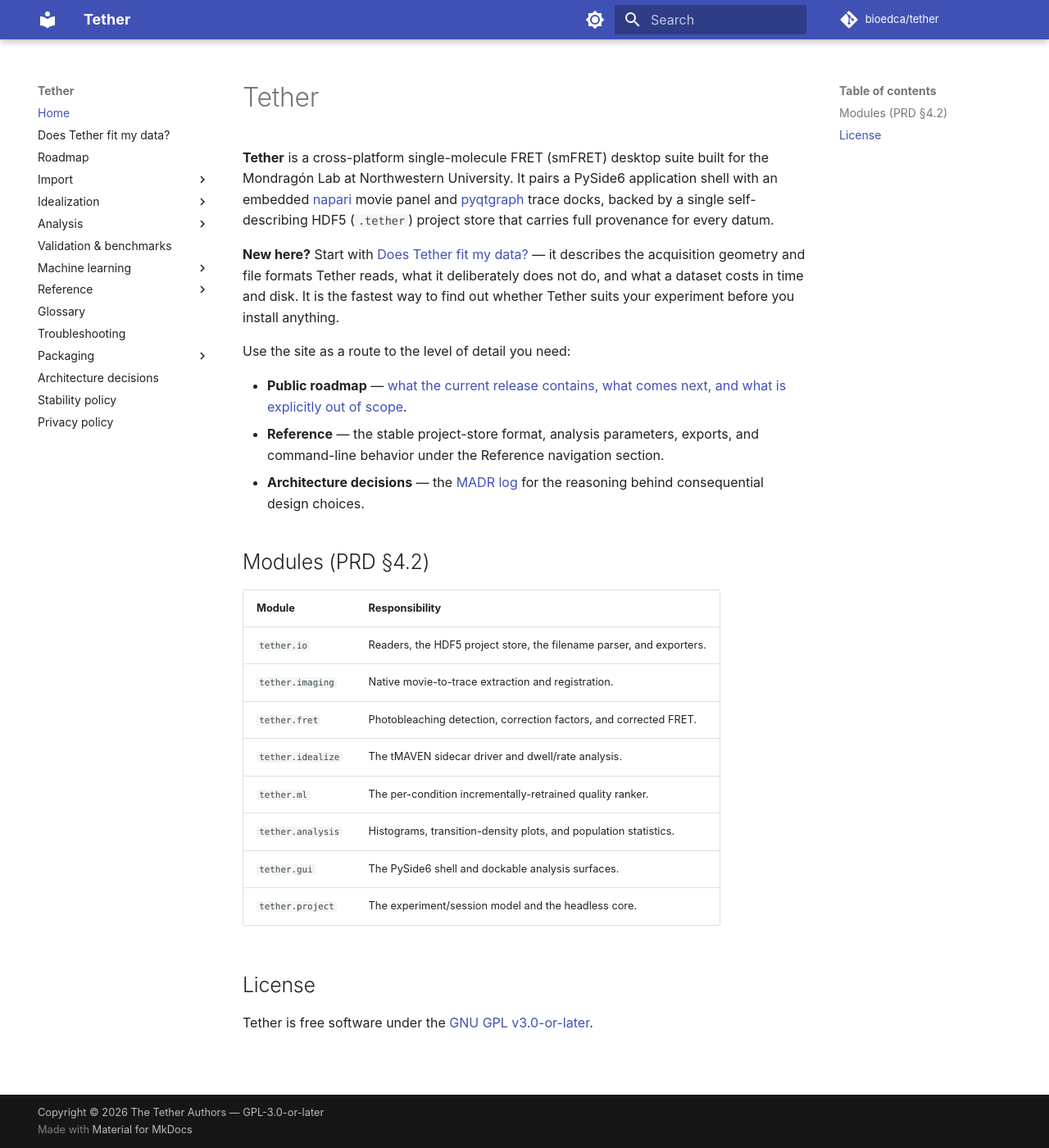
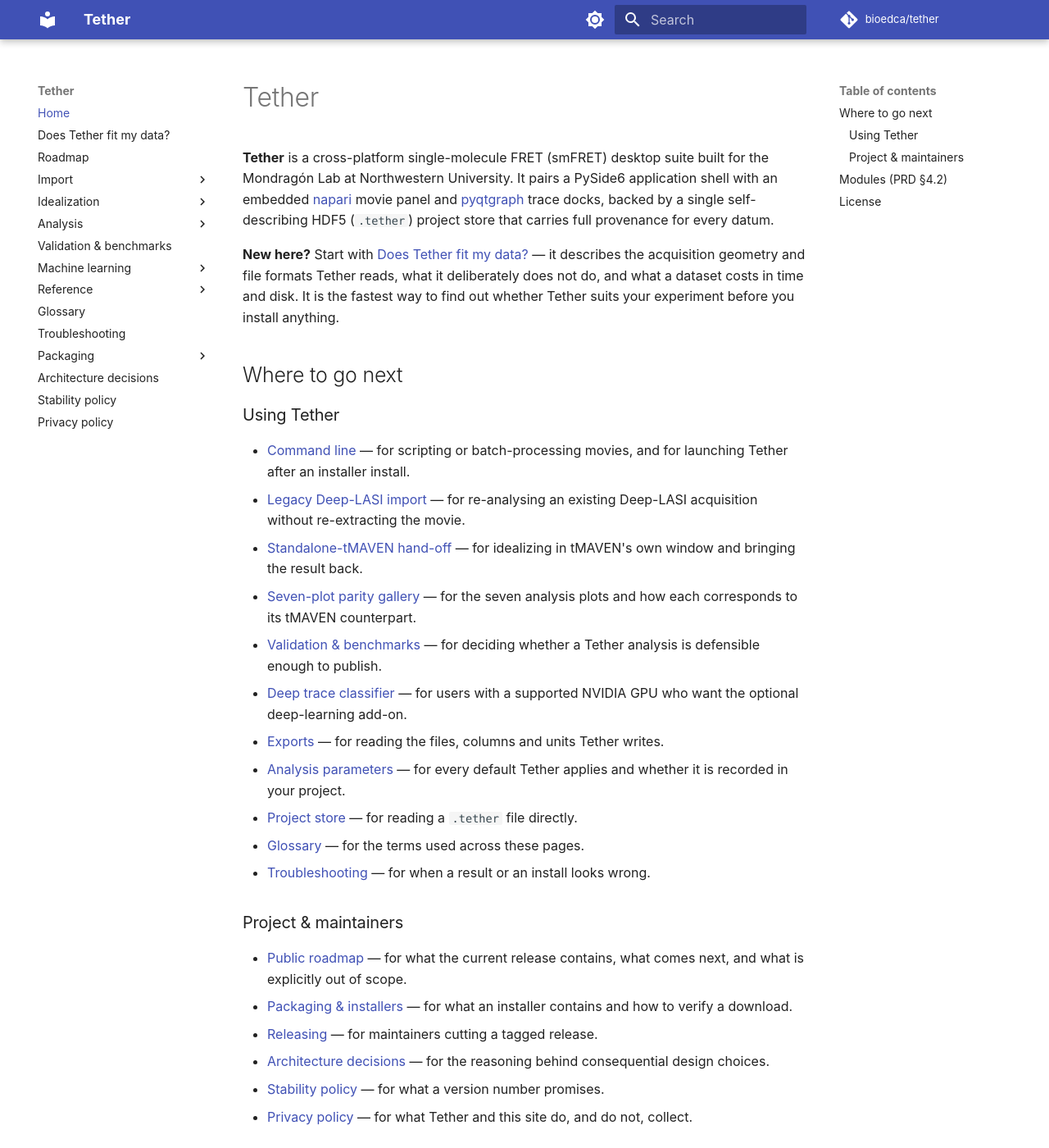
Before and after one commit to bioedca/tether, an MkDocs documentation site: the page built from docs/index.md, in a window 1280 px wide and 1400 px high. Shown: the whole window at 82% size. Built offline with MkDocs 1.6.1 and Material for MkDocs 9.7.7, drawn with Linux system fonts in a browser that asks for light colours; comment, search, counter and statistics services are not loaded; the version menu is left out; some of the changed text lies outside the part shown.

Commit message:
docs: refresh the README, route the landing page, retire the stale signing section (#490)
README: drop the pre-alpha badge and M0 status block, add the compatibility
pointer, real installer and from-source install paths, a Quickstart that
respects the installer leaving PATH alone, a Getting help section, and put
the docs site first. "Why Tether" is unchanged. Classifier goes to
5 - Production/Stable.

docs/index.md: a "Where to go next" router grouped Using Tether /
Project & maintainers that reaches all 19 nav leaves, and every module
table cell is now a link.

packaging/README.md: replace "Signing (deferred to PR-2)" with the
ADR-0059 position and point re-application at #244.

Refs: #168
Closes: #169
Closes: #460


Claude-Session: https://claude.ai/code/session_01Ecudg1vTzRrAsFD5KfVacb

Co-authored-by: Claude <noreply@anthropic.com>

```diff
--- a/docs/index.md
+++ b/docs/index.md
@@ -11,27 +11,54 @@ acquisition geometry and file formats Tether reads, what it deliberately does no
 what a dataset costs in time and disk. It is the fastest way to find out whether Tether
 suits your experiment before you install anything.
 
-Use the site as a route to the level of detail you need:
+## Where to go next
 
-- **Public roadmap** — [what the current release contains, what comes next, and what is
-  explicitly out of scope](roadmap.md).
-- **Reference** — the stable project-store format, analysis parameters, exports, and
-  command-line behavior under the Reference navigation section.
-- **Architecture decisions** — the [MADR log](adr/README.md) for the reasoning behind
-  consequential design choices.
+### Using Tether
+
+- [Command line](cli.md) — for scripting or batch-processing movies, and for launching
+  Tether after an installer install.
+- [Legacy Deep-LASI import](io/legacy-import.md) — for re-analysing an existing
+  Deep-LASI acquisition without re-extracting the movie.
+- [Standalone-tMAVEN hand-off](idealize/standalone-tmaven-handoff.md) — for idealizing
+  in tMAVEN's own window and bringing the result back.
+- [Seven-plot parity gallery](analysis/parity-gallery.md) — for the seven analysis
+  plots and how each corresponds to its tMAVEN counterpart.
+- [Validation & benchmarks](validation.md) — for deciding whether a Tether analysis is
+  defensible enough to publish.
+- [Deep trace classifier](ml/deep-classifier.md) — for users with a supported NVIDIA GPU
+  who want the optional deep-learning add-on.
+- [Exports](reference/exports.md) — for reading the files, columns and units Tether
+  writes.
+- [Analysis parameters](reference/parameters.md) — for every default Tether applies and
+  whether it is recorded in your project.
+- [Project store](reference/tether-format.md) — for reading a `.tether` file directly.
+- [Glossary](glossary.md) — for the terms used across these pages.
+- [Troubleshooting](troubleshooting.md) — for when a result or an install looks wrong.
+
+### Project & maintainers
+
+- [Public roadmap](roadmap.md) — for what the current release contains, what comes
+  next, and what is explicitly out of scope.
+- [Packaging & installers](packaging.md) — for what an installer contains and how to
+  verify a download.
+- [Releasing](release.md) — for maintainers cutting a tagged release.
+- [Architecture decisions](adr/README.md) — for the reasoning behind consequential
+  design choices.
+- [Stability policy](stability.md) — for what a version number promises.
+- [Privacy policy](privacy.md) — for what Tether and this site do, and do not, collect.
 
 ## Modules (PRD §4.2)
 
 | Module | Responsibility |
 | --- | --- |
-| `tether.io` | Readers, the HDF5 project store, the filename parser, and exporters. |
-| `tether.imaging` | Native movie-to-trace extraction and registration. |
-| `tether.fret` | Photobleaching detection, correction factors, and corrected FRET. |
-| `tether.idealize` | The tMAVEN sidecar driver and dwell/rate analysis. |
-| `tether.ml` | The per-condition incrementally-retrained quality ranker. |
-| `tether.analysis` | Histograms, transition-density plots, and population statistics. |
-| `tether.gui` | The PySide6 shell and dockable analysis surfaces. |
-| `tether.project` | The experiment/session model and the headless core. |
+| [`tether.io`](io/legacy-import.md) | Readers, the HDF5 project store, the filename parser, and [exporters](reference/exports.md). |
+| [`tether.imaging`](cli.md#tether-extract) | Native movie-to-trace extraction and registration. |
+| [`tether.fret`](adr/0026-photobleach-detection-and-window-default.md) | Photobleaching detection, correction factors, and corrected FRET. |
+| [`tether.idealize`](idealize/standalone-tmaven-handoff.md) | The tMAVEN sidecar driver and dwell/rate analysis. |
+| [`tether.ml`](ml/deep-classifier.md) | The per-condition incrementally-retrained quality ranker. |
+| [`tether.analysis`](analysis/parity-gallery.md) | Histograms, transition-density plots, and population statistics. |
+| [`tether.gui`](adr/0055-gui-session-writer-ownership.md) | The PySide6 shell and dockable analysis surfaces. |
+| [`tether.project`](adr/0030-headless-batch-runner-isolation-and-checkpoint.md) | The experiment/session model and the headless core. |
 
 ## License
 
--- a/pyproject.toml
+++ b/pyproject.toml
@@ -24,7 +24,7 @@ license-files = ["LICENSE"]
 authors = [{ name = "The Tether Authors", email = "bioedca@u.northwestern.edu" }]
 keywords = ["smFRET", "single-molecule", "FRET", "microscopy", "biophysics"]
 classifiers = [
-  "Development Status :: 2 - Pre-Alpha",
+  "Development Status :: 5 - Production/Stable",
   "Intended Audience :: Science/Research",
   "Operating System :: OS Independent",
   "Programming Language :: Python :: 3",
```
Also changed, not shown: README.md (+79 -20 lines), packaging/README.md (+9 -5 lines).
